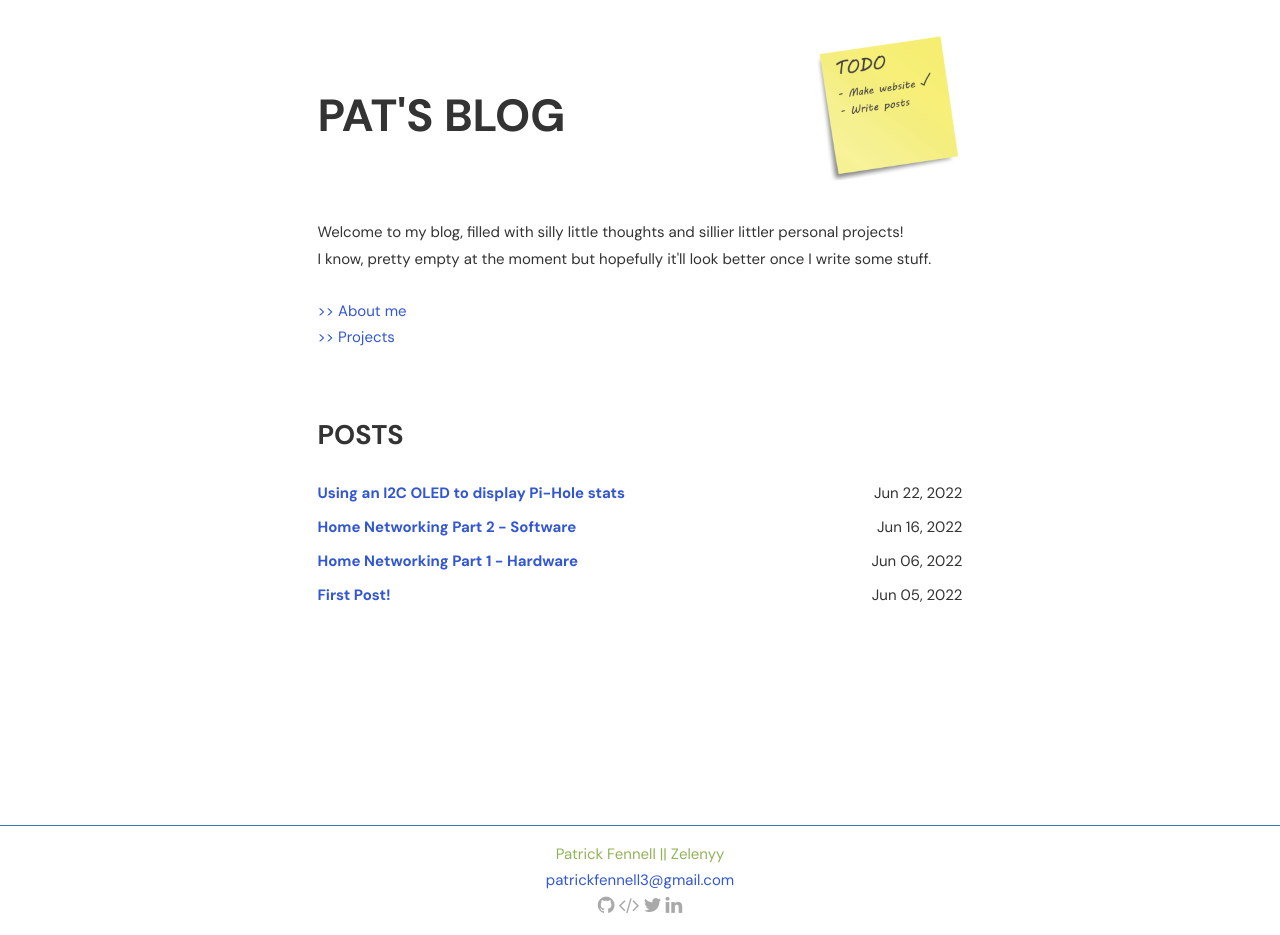
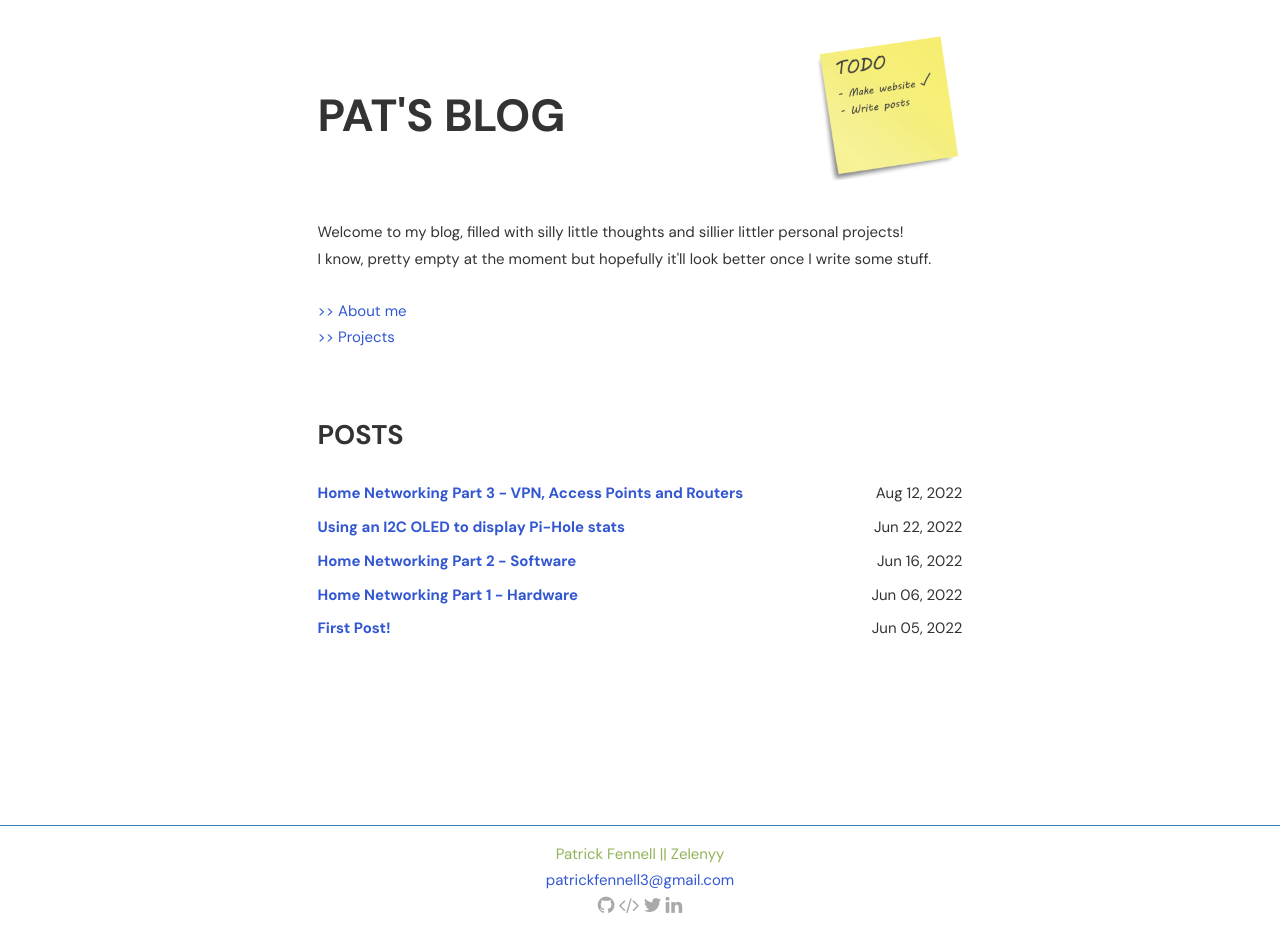
Before and after one commit to mrmelonson/zelenyy_blog, a Jekyll site: the page built from index.html, in a window 1280 px wide. Built offline with Jekyll 4.4.1, drawn with Linux system fonts in a browser that asks for light colours; some of the changed lines change nothing that is shown.

Commit message:
New post! VPN + AP + RACK + NEW ROUTER

```diff
--- a/_config.yml
+++ b/_config.yml
@@ -26,12 +26,12 @@ author:
 googlewebfonts: family=DM+Sans:wght@400;700&family=Fira+Code:ital,wght@0,200;0,300;0,400;0,600;0,700;0,900;1,300;1,400;1,500;1,600;1,700;1,900
 
 # URL settings
-url: "http://zelenyy.info" # Domain Name of host. [username].github.io for github pages
+#url: "http://zelenyy.info" # Domain Name of host. [username].github.io for github pages
 baseurl: "" # sub folder for jekyll site. only if jekyll site not in root of host. leave blank if not wishd. always add / in front.
 permalink: pretty
 
 # local
-#url: "http://localhost:4000" #
+url: "http://localhost:4000" #
 # baseurl: "" #
 
 
--- /dev/null
+++ b/_posts/2022-08-12-Homelab-Part3-VPN-adventures.md
@@ -0,0 +1,140 @@
+---
+layout: post
+title: Home Networking Part 3 - VPN, Access Points and Routers
+description: Updates to my network, a server cabinet, VPN, Access Point and a new router
+summary: Home Networking Part 3 - VPN, Access Points and Routers
+#tags: code
+---
+
+Welcome back to another episode of me boasting about my home networking setup! It's been a while since the last part and I’m glad to announce that there have been some relatively significant changes to how its organised. Firstly, I shall present my updated network diagram, then continue on to the first item.
+
+![Network diagram](/img/2022-08-12-Homelab-Part3-VPN-adventures/Network.png)
+
+## Server Cabinet
+
+I'll start with the most visually different update to my setup which is the addition of a 24U server cabinet.
+
+![Server Cabinet](/img/2022-08-12-Homelab-Part3-VPN-adventures/server_cabinet.jpg)
+
+
+
+
+
+
+
+
+
+
+
+
+
+
+
+
+
+
+
+
+
+
+
+
+
+
+
+
+
+
+
+
+
+
+
+
+
+
+
+
+
+
+
+
+
+
+
+
+
+
+
+
+
+
+
+
+
+
+
+
+
+
+
+
+
+The first thing you might think is why would someone like me buy a server cabinet? To answer your question, it was free! A friend of mine was trying to get rid of it which was really convenient as I was actually looking to possibly buy a small rack. So, me taking it was a win for both of us (Plus she threw in some rack-mount power strips and shelves!). The second question you may have is, “Why did you need a rack?”. This question was asked almost immediately by all of my friends as soon as I told them about it. Although I didn't actually need a rack, it really does help with organisation of my gear and how the room looks and low and behold, all my friends agreed that the room looks a lot better with a nice cabinet rather than a stack of gear atop a box. In addition to looks, it would help in maintenance as I can slide individual servers out which will become important once I get a new server, as well as that it helps with sound isolation.
+
+NOTE: *If you happen to be reading this and are looking to buy a server cabinet, One thing I found out the hard way is that 2 of the measurements (height and width) are standardised, However depth is NOT standardised and thus make sure you double check your servers and gear can fit into the rack before buying it!*
+
+
+## New Router
+
+The next item on the agenda is a new router, you may have even seen it in the previous photo, and it is my new router! Specifically, it is a TP-Link Omada ER605 router.
+
+
+
+
+
+
+
+
+
+
+
+
+
+
+
+
+
+
+
+
+
+
+
+
+![omada er605 router](/img/2022-08-12-Homelab-Part3-VPN-adventures/router.jpg)
+This was a bit of an upgrade from my old router and allows some more advanced configurations such as VLANs and VPNs. As well as those features, I can also set up the Omada software on a server and monitor my network through that. But the main reason I bought the router was because I wanted my router closer to my network so I could actually do VLANs with multiple patch cables going into my switch instead of running separate longer cables around my apartment to my old router.
+
+## VPN
+Along with the basic setup of my router I also configured a VPN for my network. Luckily my router supports client-to-network VPNs with some different protocols, that being IPsec, L2TP, PPTP and OpenVPN. At first, I set up L2TP/IPsec which seems like the best option for my use case. Specifically, my use case would be really only 2 things:
+
+1. Client-to-network tunnelling
+2. The ability to resolve internal DNS queries
+
+L2TP/IPsec worked well on my laptop as within the router I was able to set up an account for my laptop and specify the DNS server. Along with DNS it was also built into windows already, so I didn't need to install special clients. The only problem with this setup was that when I tried to set up the connection on my phone, although it does have the ability to set up VPN connections, from android 12 onwards L2TP and some older protocols were removed which meant I couldn't connect on my phone.
+
+This made me switch to OpenVPN which although was not built into windows nor android, it did have official clients. On the router end, the setup was a little more complicated as for some weird reason it seems that OpenVPN was an afterthought on TP-Link's half, as you are able to configure VPN IP pools which L2TP can use, but within the config for OpenVPN you need to manually specify the range with a subnet prefix. Though despite that oddity, it was relatively painless to configure, and the router even generates keys and the client config file for me to import on my laptop and phone!
+
+However, there were some more issues with OpenVPN I needed to iron out. Because of the lack of options on my router, I had to manually edit the client confirmation file in order to add my PiHole as the default DNS server and replace the ip address with my dynamic DNS domain. Once the extra configuration was done and the file imported onto my remote devices, I am now able to access my internal services such as my fileserver and my home assistant instance without needing to expose extra ports to WAN!
+
+## Access Point
+
+The last thing I added since the last update was an access point.
+
+![DLink Viper 2600](/img/2022-08-12-Homelab-Part3-VPN-adventures/dlink_ap.jpg)
+
+I added this for 2 reasons, the first is I wanted access point because I bought a VR headset that can use airlink which works over Wi-Fi, And the second reason was that after I converted my old router into a media converter this was the only access point. Again, the main question you may ask is "What was wrong with your old router?". Firstly, as I literally just said, my old router is now just a media converter. The second reason is my old router had a combined link rate of 1200Mbit/s which is usually distributed to 300 on 2.4GHz and 867 on 5GHz. My new router is a DLink Viper 2600 which is twice the combined link rate meaning that I can theoretically get up to 800Mbit/s on 2.4Ghz and 1,733Mbit/s on 5GHz which is more than enough for airlink.
+
+## Conclusion
+
+Thank you again for reading my semi-coherent ramblings about my ever-growing network setup. I know in the last episode I said my next project was going to be a dedicated NAS, but trust me this time, the next update should be the NAS so stay tuned for that!
```
Also changed, not shown: img/2022-08-12-Homelab-Part3-VPN-adventures/Network.png (added), 3 other files.
